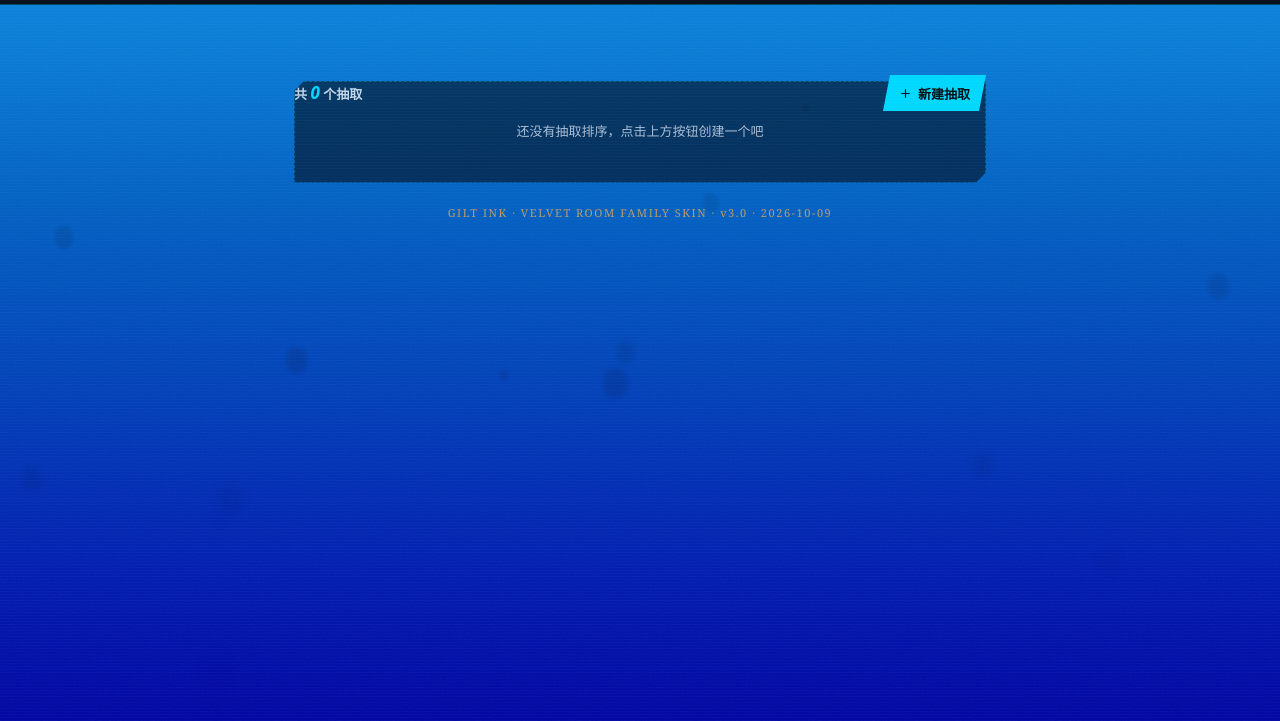
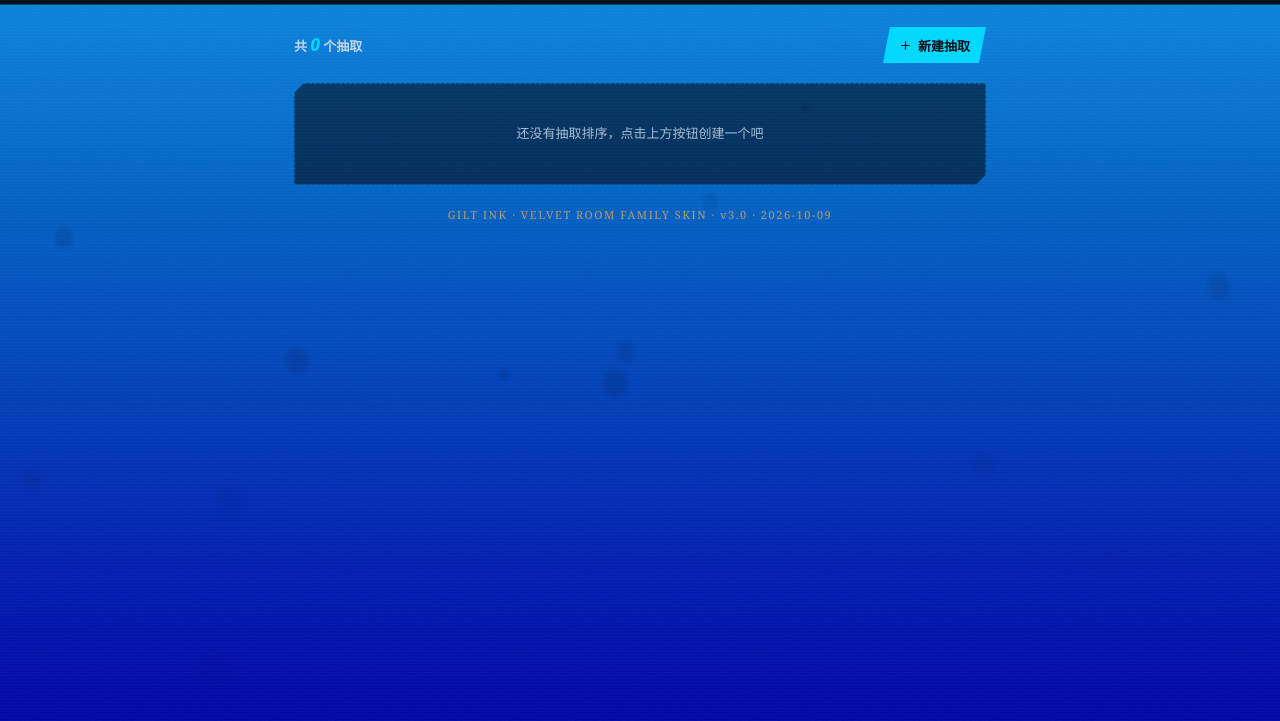
Before and after one commit to caesium566/caesium566.github.io, a plain HTML site: page gilt-ink/index.html in a window 1280 px wide. Shown: the part 43-764 px from the top of the page. Drawn offline with Linux system fonts and the light colour scheme.

Commit message:
Update index.html

```diff
--- a/gilt-ink/index.html
+++ b/gilt-ink/index.html
@@ -179,8 +179,7 @@ body::before {
 .toolbar {
   display: flex; justify-content: space-between; align-items: center;
   margin-bottom: 12px; flex-wrap: wrap; gap: 8px;
-  position: sticky; z-index: 25;
-  top: 110px; padding: 8px 0;
+  padding: 10px 0 8px;
 }
 .stats { display: flex; gap: 16px; font-size: 13px; color: #c2d4e8; font-weight: 600; align-items: baseline; flex-wrap: wrap; }
 .stats b { color: var(--cyan); font-style: italic; font-weight: 900; font-size: 17px; }
@@ -380,7 +379,6 @@ h2 { font-size: 17px; font-weight: 900; font-style: italic; margin: 0 0 12px 0;
   .tabs { display: none; }
   .bnav { display: flex; }
   body { padding-bottom: 76px; }
-  .toolbar { top: 48px; }
 }
 @media (max-width: 640px) {
   .grid-2 { grid-template-columns: 1fr; }
```
